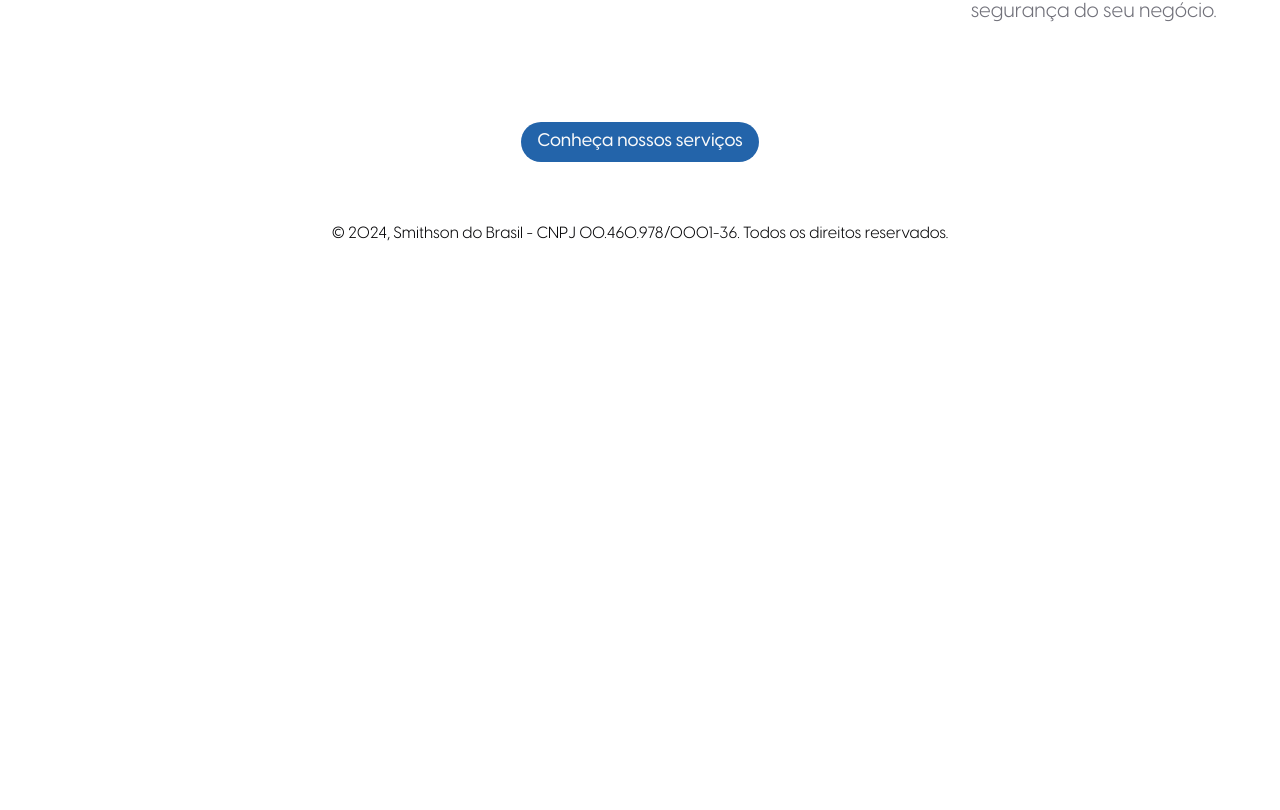
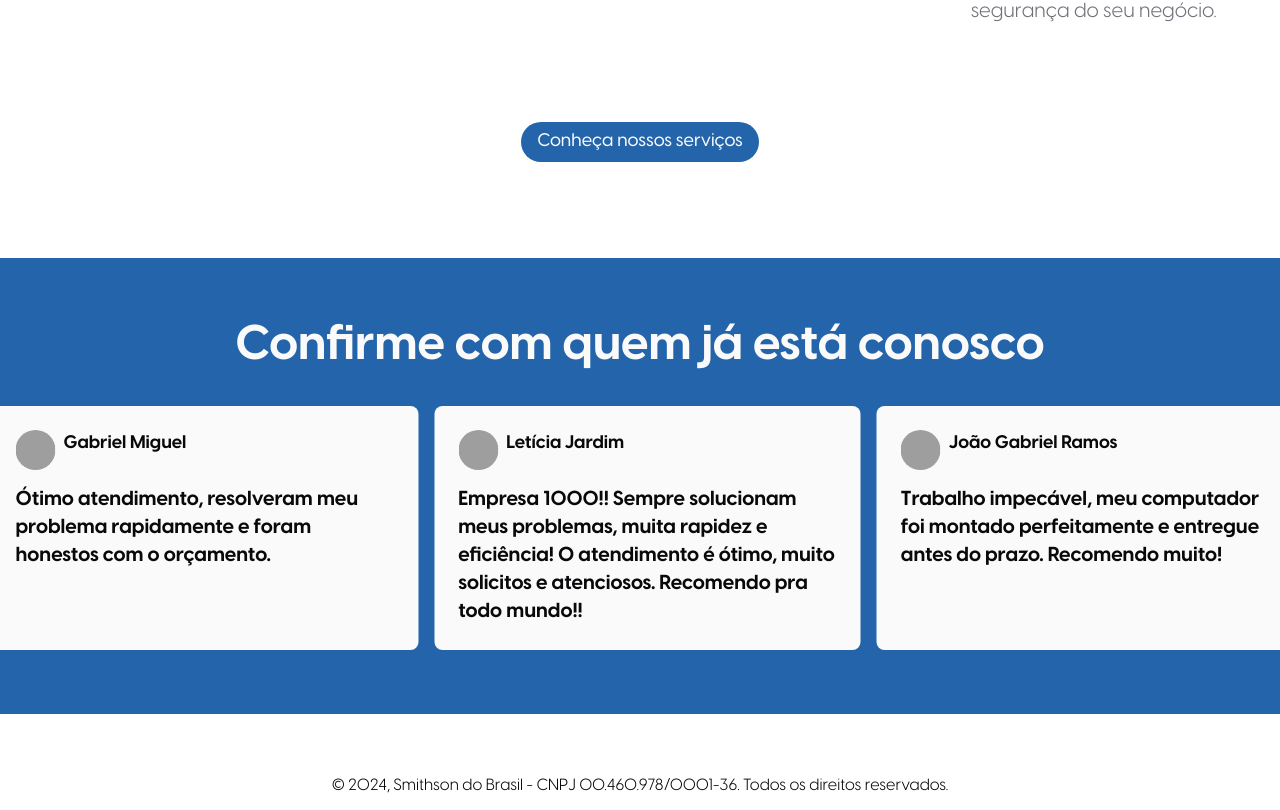
Before and after one commit to Smithson-do-Brasil/smithson-do-brasil, a React (Vite) app: page / in a window 1280 px wide. Shown: the part 3448-4258 px from the top of the page. Before the commit the page ends 3706 px from the top, so only its background shows below. Built offline with nearby package versions, Linux system fonts and the light colour scheme; grey boxes are pictures that could not be loaded; a web font is replaced by a local one.

Commit message:
feat: creating a section for reviews

```diff
--- a/package.json
+++ b/package.json
@@ -14,6 +14,7 @@
     "@hookform/resolvers": "^3.3.4",
     "@icons-pack/react-simple-icons": "^9.3.0",
     "@radix-ui/react-accordion": "^1.1.2",
+    "@radix-ui/react-avatar": "^1.0.4",
     "@radix-ui/react-dialog": "^1.0.5",
     "@radix-ui/react-dropdown-menu": "^2.0.6",
     "@radix-ui/react-label": "^2.0.2",
--- /dev/null
+++ b/src/components/ui/avatar.tsx
@@ -0,0 +1,48 @@
+import * as React from "react"
+import * as AvatarPrimitive from "@radix-ui/react-avatar"
+
+import { cn } from "@/lib/utils"
+
+const Avatar = React.forwardRef<
+  React.ElementRef<typeof AvatarPrimitive.Root>,
+  React.ComponentPropsWithoutRef<typeof AvatarPrimitive.Root>
+>(({ className, ...props }, ref) => (
+  <AvatarPrimitive.Root
+    ref={ref}
+    className={cn(
+      "relative flex h-10 w-10 shrink-0 overflow-hidden rounded-full",
+      className
+    )}
+    {...props}
+  />
+))
+Avatar.displayName = AvatarPrimitive.Root.displayName
+
+const AvatarImage = React.forwardRef<
+  React.ElementRef<typeof AvatarPrimitive.Image>,
+  React.ComponentPropsWithoutRef<typeof AvatarPrimitive.Image>
+>(({ className, ...props }, ref) => (
+  <AvatarPrimitive.Image
+    ref={ref}
+    className={cn("aspect-square h-full w-full", className)}
+    {...props}
+  />
+))
+AvatarImage.displayName = AvatarPrimitive.Image.displayName
+
+const AvatarFallback = React.forwardRef<
+  React.ElementRef<typeof AvatarPrimitive.Fallback>,
+  React.ComponentPropsWithoutRef<typeof AvatarPrimitive.Fallback>
+>(({ className, ...props }, ref) => (
+  <AvatarPrimitive.Fallback
+    ref={ref}
+    className={cn(
+      "flex h-full w-full items-center justify-center rounded-full bg-muted",
+      className
+    )}
+    {...props}
+  />
+))
+AvatarFallback.displayName = AvatarPrimitive.Fallback.displayName
+
+export { Avatar, AvatarImage, AvatarFallback }
--- /dev/null
+++ b/src/pages/Home/components/review-item.tsx
@@ -0,0 +1,28 @@
+import { Avatar, AvatarFallback, AvatarImage } from '@/components/ui/avatar'
+import { CarouselItem } from '@/components/ui/carousel'
+
+interface ReviewItemProps {
+  review: string
+  name: string
+}
+
+export function ReviewItem({ review, name }: ReviewItemProps) {
+  return (
+    <CarouselItem className="pl-4 md:basis-1/2 lg:basis-1/3">
+      <div className="flex h-full flex-col gap-4 rounded-lg bg-zinc-50 p-6 text-zinc-950">
+        <div className="flex items-start gap-2">
+          <Avatar>
+            <AvatarImage src={`https://ui-avatars.com/api/?name=${name}`} />
+            <AvatarFallback>{name.slice(0, 1).toUpperCase()}</AvatarFallback>
+          </Avatar>
+
+          <div className="space-y-0.5">
+            <p className="text-lg font-bold">{name}</p>
+          </div>
+        </div>
+
+        <h3 className="text-xl font-bold">{review}</h3>
+      </div>
+    </CarouselItem>
+  )
+}
--- /dev/null
+++ b/src/pages/Home/components/review.tsx
@@ -0,0 +1,51 @@
+import Autoplay from 'embla-carousel-autoplay'
+
+import { Carousel, CarouselContent } from '@/components/ui/carousel'
+
+import { ReviewItem } from './review-item'
+
+export function Review() {
+  return (
+    <section className="space-y-9 bg-[#2364AA] py-16">
+      <h2 className="text-center text-3xl font-bold text-zinc-50 lg:text-5xl">
+        Confirme com quem já está conosco
+      </h2>
+
+      <Carousel
+        opts={{
+          align: 'center',
+          loop: true,
+        }}
+        plugins={[
+          Autoplay({
+            delay: 4000,
+          }),
+        ]}
+        className="w-full"
+      >
+        <CarouselContent className="-mx-6">
+          <ReviewItem
+            review="Ótimo atendimento, resolveram meu problema rapidamente e foram honestos com o orçamento."
+            name="Gabriel Miguel"
+          />
+          <ReviewItem
+            review="Empresa 1000!! Sempre solucionam meus problemas, muita rapidez e eficiência! O atendimento é ótimo, muito solicitos e atenciosos. Recomendo pra todo mundo!!"
+            name="Letícia Jardim"
+          />
+          <ReviewItem
+            review="Trabalho impecável, meu computador foi montado perfeitamente e entregue antes do prazo. Recomendo muito!"
+            name="João Gabriel Ramos"
+          />
+          <ReviewItem
+            review="Marcelo é um excelente profissional. Recomendo por sua honestidade e qualidade do serviço."
+            name="Renata Ferreira"
+          />
+          <ReviewItem
+            review="Serviço de qualidade e confiança. Se precisar, pode chamar!"
+            name="Lorenzo Dellano"
+          />
+        </CarouselContent>
+      </Carousel>
+    </section>
+  )
+}
--- a/src/pages/Home/index.tsx
+++ b/src/pages/Home/index.tsx
@@ -4,6 +4,7 @@ import { Dna } from './components/dna'
 import { Introduction } from './components/introduction'
 import { Numbers } from './components/numbers'
 import { Partners } from './components/partners'
+import { Review } from './components/review'
 import { Services } from './components/services'
 
 export function Home() {
@@ -17,6 +18,7 @@ export function Home() {
         <Numbers />
         <Dna />
         <Services />
+        <Review />
       </div>
     </>
   )
```
Also changed, not shown: public/review-example.png (added), 1 other file (tests, documents, lock files or other folders).
